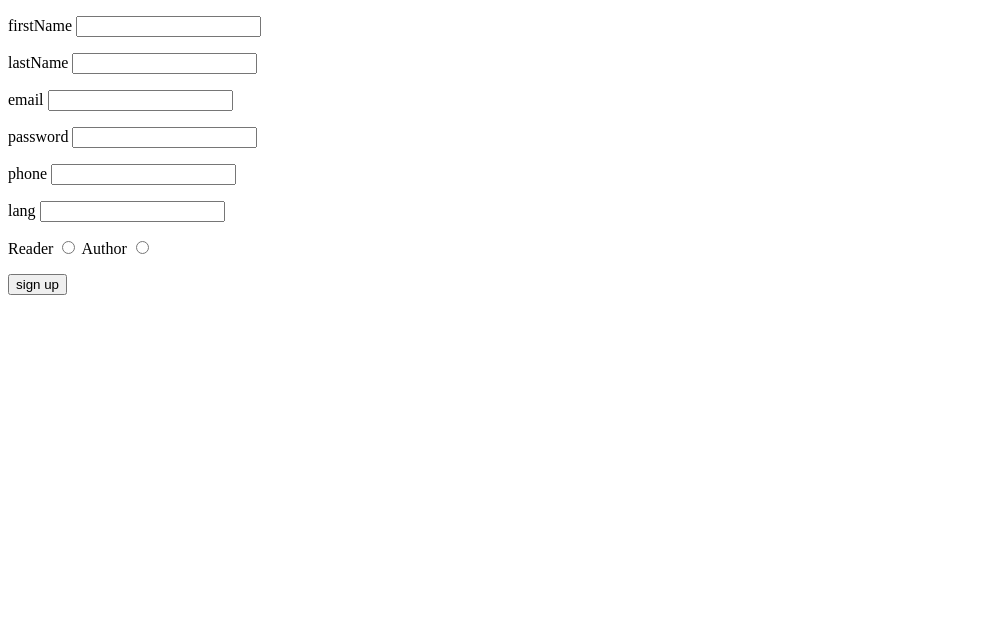
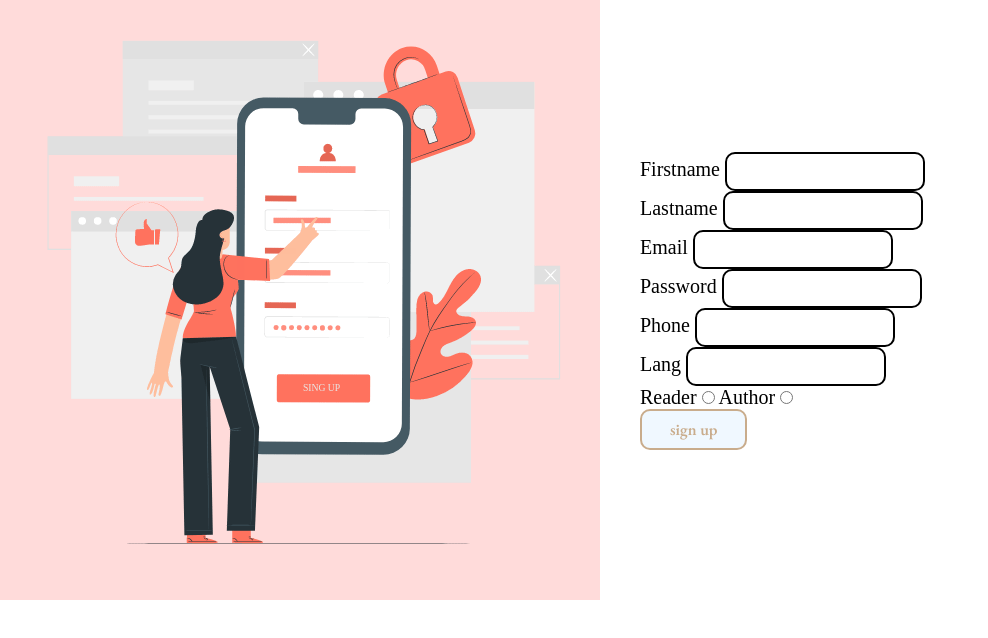
Before and after one commit to OtabekTohirovich/book, a plain HTML site: page signup.html in a window 1280 px wide. Shown: the whole page, without its empty margins (0-988 px from the left). Drawn offline with nearby package versions, Linux system fonts and the light colour scheme.

Commit message:
add style

```diff
--- /dev/null
+++ b/css/signup.css
@@ -0,0 +1,24 @@
+.sign__upp {
+    width: 100%;
+    height: 100vh;
+}
+.row {
+    display: flex;
+    align-items: center;
+    justify-content: center;
+    width: 100%;
+    margin: auto;
+}
+.col {
+    width: 50%;
+}
+.input__disgn {
+    width: 20rem;
+    padding: 1rem 2rem;
+    border: .2rem solid;
+    border-radius: 1rem;
+}
+.form__type {
+    font-size: 2rem;
+
+}
--- a/signup.html
+++ b/signup.html
@@ -5,34 +5,51 @@
     <meta http-equiv="X-UA-Compatible" content="IE=edge">
     <meta name="viewport" content="width=device-width, initial-scale=1.0">
     <title>Document</title>
+    <link
+    rel="stylesheet"
+    href="https://cdnjs.cloudflare.com/ajax/libs/font-awesome/6.2.0/css/all.min.css"
+  />
+  <link rel="preconnect" href="https://fonts.googleapis.com">
+  <link rel="preconnect" href="https://fonts.gstatic.com" crossorigin>
+  <link href="https://fonts.googleapis.com/css2?family=EB+Garamond:wght@400;500;600;700;800&display=swap" rel="stylesheet">
+
+    <link rel="stylesheet" href="./css/style.css">
+    <link rel="stylesheet" href="./css/signup.css">
 </head>
 <body>
-
-    <form>
+    <section class="sign__upp">
+        <div class="row ">
+            <div class="col">
+                <div class="sign__upimg">
+                   <img src="./img/Mobile login.gif" alt="">
+                </div>
+            </div>
+            <div class="col">
+                <form class="form__type">
 
                     <p>
-            <label for="firstName">firstName</label>
-            <input type="text" name="firstName" id="firstName">
+                        <label for="firstName">Firstname</label>
+                        <input class="input__disgn" type="text" name="firstName" id="firstName">
                     </p>
                     <p>
-            <label for="lastName">lastName</label>
-            <input type="text" name="lastName" id="lastName">
+                        <label for="lastName">Lastname</label>
+                        <input class="input__disgn" type="text" name="lastName" id="lastName">
                     </p>
                     <p>
-            <label for="email">email</label>
-            <input type="email" name="email" id="email">
+                        <label for="email">Email</label>
+                        <input class="input__disgn" type="email" name="email" id="email">
                     </p>
                     <p>
-            <label for="password">password</label>
-            <input type="password" name="password" id="password">
+                        <label for="password">Password</label>
+                        <input class="input__disgn" type="password" name="password" id="password">
                     </p>
                     <p>
-            <label for="phone">phone</label>
-            <input type="tel" name="phone" id="phone">
+                        <label for="phone">Phone</label>
+                        <input class="input__disgn" type="tel" name="phone" id="phone">
                     </p>
                     <p>
-            <label for="lang">lang</label>
-            <input type="text" name="lang" id="lang">
+                        <label for="lang">Lang</label>
+                        <input class="input__disgn" type="text" name="lang" id="lang">
                     </p>
                     <p>
                         <label for="role">Reader</label>
@@ -42,9 +59,14 @@
                     </p>
 
 
-        <button>sign up</button>
+                    <button class="nav__btn">sign up</button>
 
                 </form>
+
+            </div>
+        </div>
+    </section>
+
 
     <script src="./js/signup.js"></script>
 </body>
```
Also changed, not shown: img/Mobile login.gif (added). Lines whose indentation alone changed are shown as unchanged.
